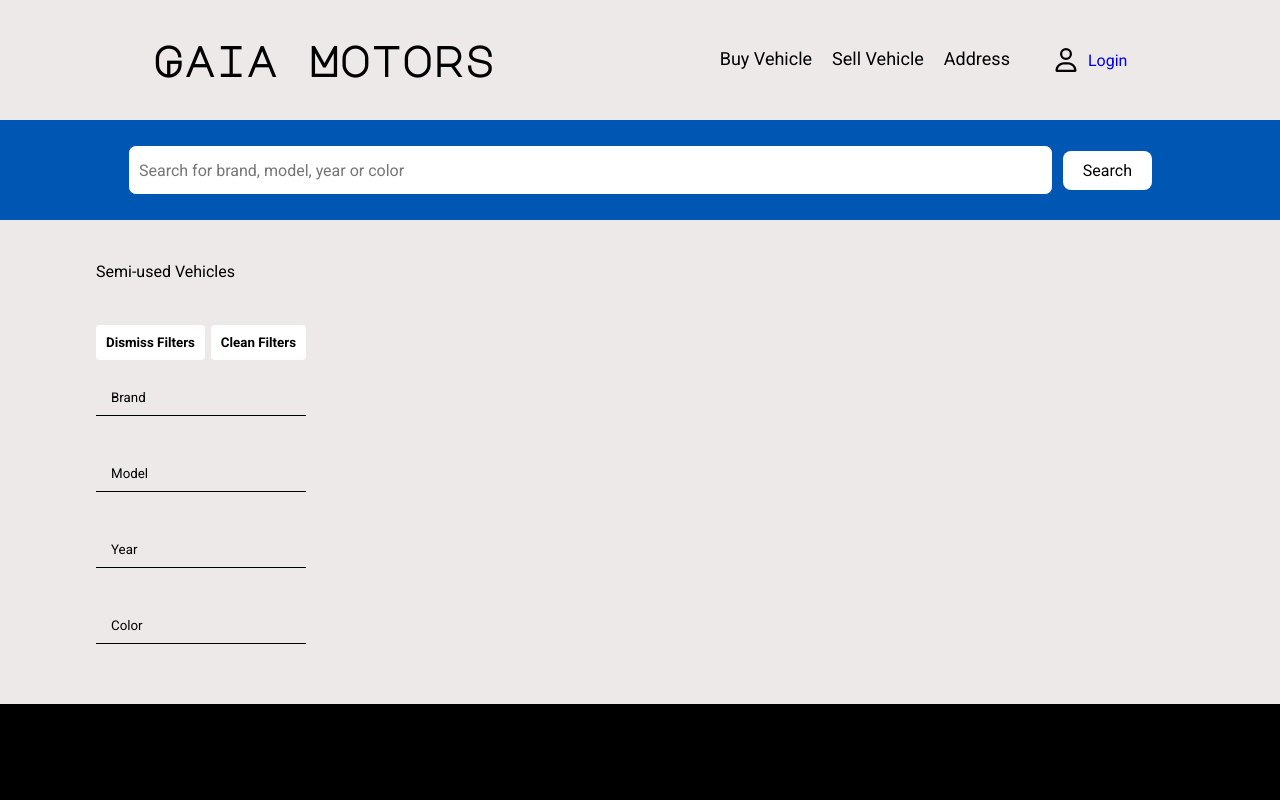
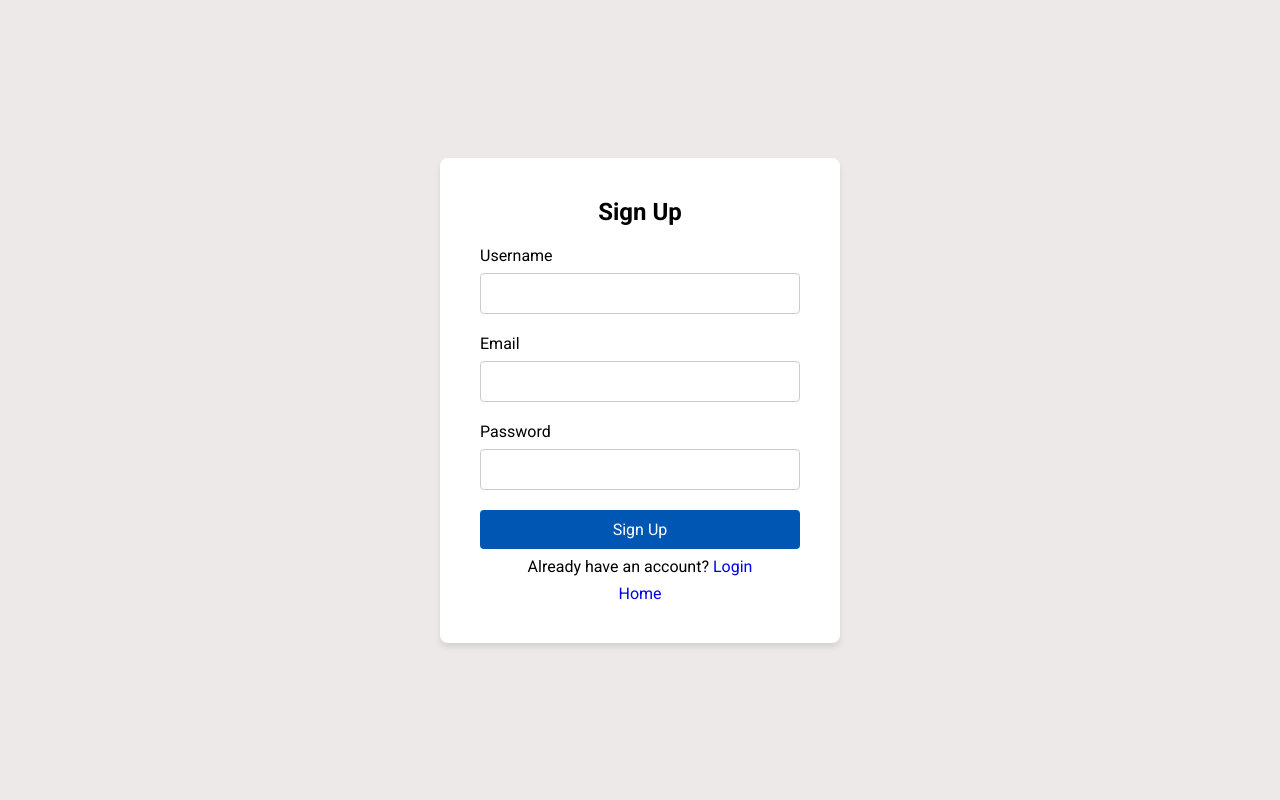
Before and after one commit to coder-gaia/vehicle_catalog, a React (Create React App) app: page /signup in a window 1280 px wide. Shown: the top 800 px of the page. Built offline with nearby package versions, Linux system fonts and the light colour scheme.

Commit message:
safe commit

```diff
--- a/package.json
+++ b/package.json
@@ -12,14 +12,14 @@
     "@types/react": "^18.2.55",
     "@types/react-dom": "^18.2.18",
     "axios": "^1.7.2",
-    "react-router-dom": "^6.23.1",
     "react": "^18.3.1",
     "react-dom": "^18.3.1",
     "react-hooks": "^1.0.1",
     "react-redux": "^9.1.0",
     "react-scripts": "5.0.1",
     "react-scroll": "^1.9.0",
-    "web-vitals": "^2.1.4"
+    "web-vitals": "^2.1.4",
+    "react-router-dom": "^6.23.1"
   },
   "scripts": {
     "start": "react-scripts start",
--- a/src/App.jsx
+++ b/src/App.jsx
@@ -1,50 +1,19 @@
-import React, { useState } from 'react'
+import React from 'react'
 import { GlobalStyle } from './styles'
-import Header from './components/Header'
-import InputSearcher from './components/SearchInput'
-import Sidebar from './components/SideBar'
-import VehicleList from './components/VehicleList'
-import styled from 'styled-components'
-import { SectionTitle } from './components/SideBar/styles'
 import Footer from './components/Footer'
-import { BrowserRouter as Router, Route, Switch} from 'react-router-dom'
-import SignUp from '../src/components/SignUp'
-import Login from '../src/components/Login'
+import { BrowserRouter } from 'react-router-dom'
+import Rotas from './routes'
 
 
 function App() {
 
-  const [filters, setFilters] = useState({
-    brand: [],
-    model: [],
-    year: [],
-    color: []
-  })
-
-  const handleFilterChange = (newFilters) => {
-    setFilters(newFilters);
-  }
-
-  const Container = styled.div`
-  display: flex;
-`
 
   return(
-    <Router>
-    <GlobalStyle/>
-    <Header/>
-    <InputSearcher/>
-    <SectionTitle>Semi-used Vehicles</SectionTitle>
-    <Container>
-      <Sidebar onFilterChange={handleFilterChange} />
-      <Switch>
-      <Route exact path="/" render={(props) => <VehicleList {...props} filters={filters} />} />
-      <Route exact path='/signup' Component={SignUp} />
-      <Route exact path='/login' Component={Login} />
-      </Switch>
-    </Container>
-    <Footer/>
-    </Router>
+    <BrowserRouter>
+      <GlobalStyle/>
+      <Rotas />
+      <Footer/>
+    </BrowserRouter>
   )
 }
 
--- /dev/null
+++ b/src/Pages/Home/index.jsx
@@ -0,0 +1,40 @@
+import React, { useState } from "react"
+import Header from "../../components/Header"
+import InputSearcher from "../../components/SearchInput"
+import { SectionTitle } from "../../components/SideBar/styles"
+import styled from "styled-components"
+import Sidebar from "../../components/SideBar"
+import VehicleList from "../../components/VehicleList"
+
+const Home = () => {
+
+  const [filters, setFilters] = useState({
+    brand: [],
+    model: [],
+    year: [],
+    color: []
+  })
+
+  const handleFilterChange = (newFilters) => {
+    setFilters(newFilters);
+  }
+
+  const Container = styled.div`
+  display: flex;
+`
+
+  return(
+    <>
+      <Header/>
+      <InputSearcher/>
+      <SectionTitle>Semi-used Vehicles</SectionTitle>
+      <Container>
+        <Sidebar onFilterChange={handleFilterChange}/>
+        <VehicleList filters={filters}/>
+      </Container>
+    </>
+  )
+
+}
+
+export default Home
--- a/src/components/Header/index.jsx
+++ b/src/components/Header/index.jsx
@@ -1,4 +1,5 @@
 import React from 'react'
+import { Link } from 'react-router-dom'
 import { HeaderContainer } from './styles'
 import { MainTitle } from '../../styles'
 import userIcon from '../../assets/user.svg'
@@ -26,7 +27,7 @@ const Header = ()=>{
 
         <div className="login">
           <img src={userIcon} className='user-icon'/>
-        <a href="#">Login</a>
+        <Link to="/signup">Login</Link>
         </div>
 
       </div>
--- a/src/components/Login/index.jsx
+++ b/src/components/Login/index.jsx
@@ -1,9 +1,77 @@
-import React from "react"
+import React, { useState } from 'react'
+import { InputContainer, InputField, InputLabel, LoginContainer, LoginForm, LoginTitle, SubmitButton } from './styles';
+import axios from 'axios'
+import { Link } from 'react-router-dom'
+// import PropTypes from 'prop-types';
+
 
 const Login = () => {
-  return(
-    <div>teste login</div>
+  const [username, setUsername] = useState('');
+  const [password, setPassword] = useState('');
+  const [isLoggedIn, setIsLoggedIn] = useState(false);
+
+  const handleUsernameChange = (event) => {
+    setUsername(event.target.value);
+  }
+
+  const handlePasswordChange = (event) => {
+    setPassword(event.target.value);
+  }
+
+  const handleSubmit = async (event) => {
+    event.preventDefault();
+
+    try {
+      const response = await axios.post('http://localhost:8000/api/login/', {
+        username: username,
+        password: password
+      });
+
+      if (response.status === 200) {
+        setIsLoggedIn(true);
+        alert(`${username} logado com sucesso!`);
+      } else {
+        alert('Erro ao fazer login. Por favor, verifique suas credenciais.');
+      }
+    } catch (error) {
+      alert('Erro ao fazer login. Por favor, tente novamente mais tarde.');
+      console.error('Erro ao fazer login:', error);
+    }
+  }
+
+  const handleLogout = () => {
+    setIsLoggedIn(false);
+    alert(`Deslogado com sucesso!`);
+  }
+
+  return (
+    <LoginContainer>
+      {isLoggedIn ? (
+        <div>
+          <p>Bem-vindo, {username}!</p>
+          <button onClick={handleLogout}>Logout</button>
+          <button><Link to='/'>Home</Link></button>
+        </div>
+      ) : (
+        <LoginForm onSubmit={handleSubmit}>
+          <LoginTitle>Login</LoginTitle>
+          <InputContainer>
+            <InputLabel htmlFor="username">Username</InputLabel>
+            <InputField type="text" id="username" name="username" value={username} onChange={handleUsernameChange} />
+          </InputContainer>
+          <InputContainer>
+            <InputLabel htmlFor="password">Password</InputLabel>
+            <InputField type="password" id="password" name="password" value={password} onChange={handlePasswordChange} />
+          </InputContainer>
+          <SubmitButton type="submit">Login</SubmitButton>
+        </LoginForm>
+      )}
+    </LoginContainer>
   )
 }
 
-export default Login
+// Login.propTypes = {
+//   history: PropTypes.object.isRequired
+// };
+
+export default Login;
--- a/src/components/Login/styles.jsx
+++ b/src/components/Login/styles.jsx
@@ -1,4 +1,61 @@
-import styled from "styled-components"
+import styled from 'styled-components'
+import {colors} from '../../styles'
 
+export const LoginContainer = styled.div`
+  display: flex;
+  justify-content: center;
+  align-items: center;
+  height: 100vh;
+`
 
-export const teste = styled.div``
+export const LoginForm = styled.form`
+  background-color: #ffffff;
+  padding: 20px;
+  border-radius: 5px;
+  box-shadow: 0px 0px 10px rgba(0, 0, 0, 0.1);
+`;
+
+export const LoginTitle = styled.h2`
+  text-align: center;
+  margin-bottom: 20px;
+`
+
+export const InputContainer = styled.div`
+  margin-bottom: 20px;
+`
+
+export const InputLabel = styled.label`
+  display: block;
+  font-size: 16px;
+  margin-bottom: 5px;
+`
+
+export const InputField = styled.input`
+  width: 100%;
+  padding: 10px;
+  font-size: 16px;
+  border: 1px solid #ccc;
+  border-radius: 5px;
+`
+
+export const SubmitButton = styled.button`
+  width: 100%;
+  padding: 10px;
+  background-color: #0056b3;
+  color: #ffffff;
+  font-size: 16px;
+  border: none;
+  border-radius: 5px;
+  cursor: pointer;
+  margin-bottom: 10px;
+  transition: background-color 0.3s ease;
+
+  &:hover {
+    background-color: #003a78;
+  }
+`
+export const ErrorMessage = styled.p`
+  color: ${colors.red};
+  text-align: center;
+  margin-bottom: 15px;
+`
--- a/src/components/SignUp/index.jsx
+++ /dev/null
@@ -1,9 +0,0 @@
-import React from "react"
-
-const SignUp = () => {
-  return(
-    <div>teste signup</div>
-  )
-}
-
-export default SignUp
--- a/src/components/SignUp/styles.jsx
+++ /dev/null
@@ -1,4 +0,0 @@
-import styled from "styled-components"
-
-
-export const teste = styled.div``
--- /dev/null
+++ b/src/components/UserRegistration/index.jsx
@@ -0,0 +1,83 @@
+import React, { useState } from "react"
+import { Link, useNavigate } from "react-router-dom"
+import { InputContainer, InputField, InputLabel, SignUpContainer, SignUpForm, SignUpTitle, SubmitButton, UnderText } from "./styles"
+
+const Registration = () => {
+  const [username, setUsername] = useState("");
+  const [email, setEmail] = useState("");
+  const [password, setPassword] = useState("");
+  const [error, setError] = useState("");
+  const navigate = useNavigate();
+
+  const handleSubmit = async (e) => {
+    e.preventDefault();
+    setError("");
+
+    try {
+      const response = await fetch("http://localhost:8000/api/signup/", {
+        method: "POST",
+        headers: {
+          "Content-Type": "application/json",
+        },
+        body: JSON.stringify({
+          username,
+          email,
+          password,
+        }),
+      });
+
+      if (response.ok) {
+        navigate("/login");
+      } else {
+        const data = await response.json();
+        setError(data.error || "Failed to sign up.");
+      }
+    } catch (error) {
+      setError("An error occurred. Please try again.");
+    }
+  };
+
+  return (
+    <SignUpContainer>
+      <SignUpForm onSubmit={handleSubmit}>
+        <SignUpTitle>Sign Up</SignUpTitle>
+        {error && <p style={{ color: 'red' }}>{error}</p>}
+        <InputContainer>
+          <InputLabel htmlFor="username">Username</InputLabel>
+          <InputField
+            type="text"
+            id="username"
+            value={username}
+            onChange={(e) => setUsername(e.target.value)}
+            required
+          />
+        </InputContainer>
+        <InputContainer>
+          <InputLabel htmlFor="email">Email</InputLabel>
+          <InputField
+            type="email"
+            id="email"
+            value={email}
+            onChange={(e) => setEmail(e.target.value)}
+            required
+          />
+        </InputContainer>
+        <InputContainer>
+          <InputLabel htmlFor="password">Password</InputLabel>
+          <InputField
+            type="password"
+            id="password"
+            value={password}
+            onChange={(e) => setPassword(e.target.value)}
+            required
+          />
+        </InputContainer>
+        <SubmitButton type="submit">Sign Up</SubmitButton>
+        <UnderText>Already have an account? <Link to="/login">Login</Link></UnderText>
+        <UnderText><Link to="/">Home</Link></UnderText>
+      </SignUpForm>
+    </SignUpContainer>
+  );
+}
+
+export default Registration
--- /dev/null
+++ b/src/components/UserRegistration/styles.jsx
@@ -0,0 +1,64 @@
+import styled from "styled-components"
+import {colors} from '../../styles'
+
+export const SignUpContainer = styled.div`
+  display: flex;
+  flex-direction: column;
+  align-items: center;
+  justify-content: center;
+  min-height: 100vh;
+  background-color: ${colors.backgroundColor};
+`;
+
+export const SignUpForm = styled.form`
+  background-color: ${colors.white};
+  padding: 40px;
+  border-radius: 8px;
+  box-shadow: 0 4px 6px rgba(0, 0, 0, 0.1);
+  width: 100%;
+  max-width: 400px;
+  text-align: center;
+`;
+
+export const SignUpTitle = styled.h2`
+  margin-bottom: 20px;
+  font-size: 24px;
+  color: ${colors.black};
+`;
+
+export const InputContainer = styled.div`
+  margin-bottom: 20px;
+  text-align: left;
+`;
+
+export const InputLabel = styled.label`
+  display: block;
+  margin-bottom: 8px;
+  color: ${colors.black};
+`;
+
+export const InputField = styled.input`
+  width: 100%;
+  padding: 10px;
+  border: 1px solid ${colors.grey};
+  border-radius: 4px;
+  font-size: 16px;
+`;
+
+export const SubmitButton = styled.button`
+  width: 100%;
+  padding: 10px;
+  background-color: ${colors.blue};
+  color: ${colors.white};
+  border: none;
+  border-radius: 4px;
+  font-size: 16px;
+  cursor: pointer;
+  &:hover {
+    background-color: ${colors.lightBlue};
+  }
+`;
+
+export const UnderText = styled.p`
+  margin-top: 8px;
+`
--- /dev/null
+++ b/src/routes.jsx
@@ -0,0 +1,25 @@
+import React from "react"
+import { Routes, Route } from 'react-router-dom'
+import UserRegistration from "../src/components/UserRegistration"
+import Login from "../src/components/Login"
+import Home from '../src/Pages/Home'
+import PropTypes from 'prop-types'
+
+
+
+const Rotas = ({ isLoggedIn, handleLogout }) => {
+  return(
+    <Routes>
+      <Route path="/"  element={<Home isLoggedIn={isLoggedIn} handleLogout={handleLogout} />}/>
+      <Route path="/signup" element={<UserRegistration/>}/>
+      <Route path="/login" element={<Login/>}/>
+  </Routes>
+  )
+}
+
+Rotas.propTypes = {
+  isLoggedIn: PropTypes.bool.isRequired,
+  handleLogout: PropTypes.func.isRequired
+};
+
+export default Rotas
```
Also changed, not shown: src/components/Footer/styles.jsx (+9 -5 lines), 1 other file (tests, documents, lock files or other folders).
